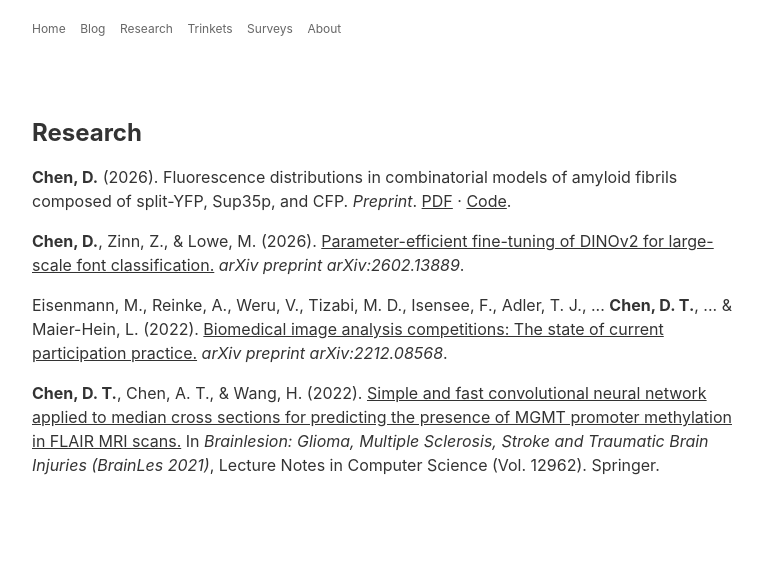
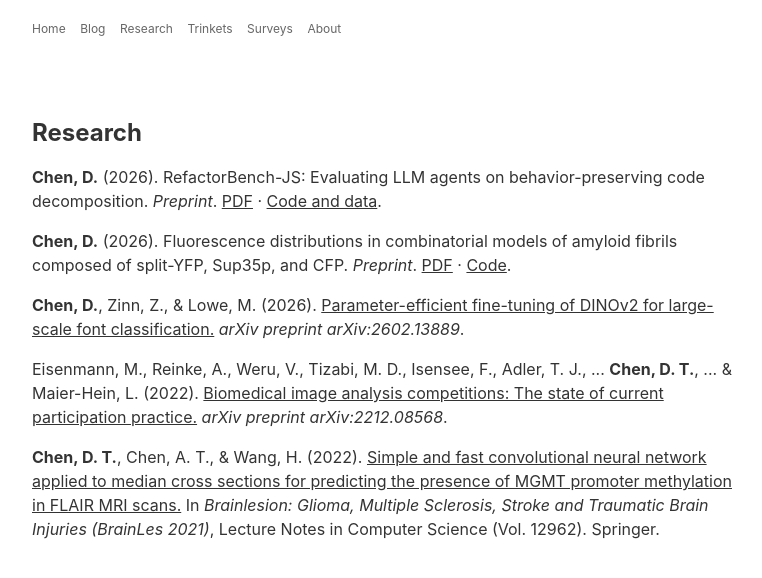
Before and after one commit to danielchen0/danielchen0.github.io, a Jekyll site: the page built from research.markdown, in a window 1280 px wide. Shown: the top 578 px of the page, without its empty margins (258-1020 px from the left). Built offline with Jekyll 4.4.1, drawn with Linux system fonts in a browser that asks for light colours.

Commit message:
Add RefactorBench-JS preprint

```diff
--- a/research.markdown
+++ b/research.markdown
@@ -3,6 +3,10 @@
 layout: simple
 page_id: research
 ---
+
+<p>
+    <b>Chen, D.</b> (2026). RefactorBench-JS: Evaluating LLM agents on behavior-preserving code decomposition. <i>Preprint</i>. <a href='/papers/refactorbench-js.pdf' target='_blank'>PDF</a> &middot; <a href='https://github.com/Create-Inc/refactor-bench' target='_blank'>Code and data</a>.
+</p>
 
 <p>
     <b>Chen, D.</b> (2026). Fluorescence distributions in combinatorial models of amyloid fibrils composed of split-YFP, Sup35p, and CFP. <i>Preprint</i>. <a href='/papers/amyloids.pdf' target='_blank'>PDF</a> &middot; <a href='https://github.com/danielchen0/amyloids' target='_blank'>Code</a>.
```
Also changed, not shown: 1 other file.
